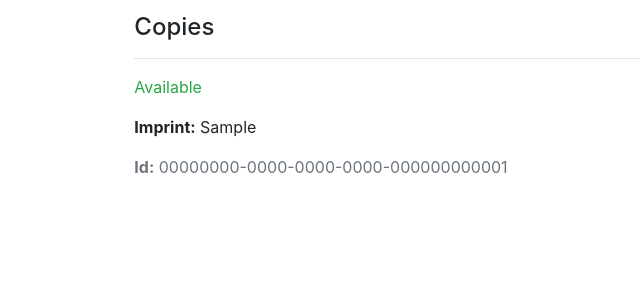
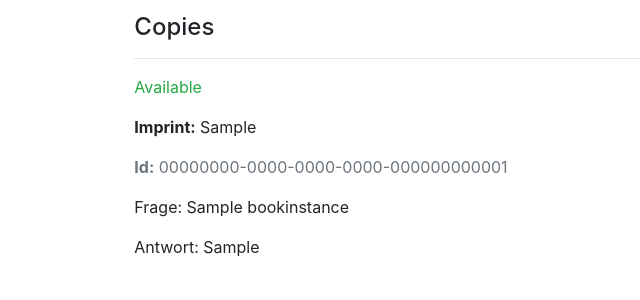
Before and after one commit to mdn/django-locallibrary-tutorial, a Django app: page /catalog/book/1 in a window 1280 px wide. Shown: the part 341-641 px from the top of the page, without its empty margins (114-754 px from the left). Run offline with Django 3.2, Linux system fonts and the light colour scheme; tables that the repository leaves empty hold one stand-in row (values such as "Sample post"); some libraries are stand-ins or nearby versions.

Commit message:
Workpackage hinzugefügt

```diff
--- a/catalog/models.py
+++ b/catalog/models.py
@@ -76,6 +76,8 @@ class BookInstance(models.Model):
     imprint = models.CharField(max_length=200)
     due_back = models.DateTimeField(null=True, blank=True)
     borrower = models.ForeignKey(User, on_delete=models.SET_NULL, null=True, blank=True)
+    target_group_question = models.CharField(max_length=1000, default='')
+    memorizable_workpackage_relevantinformation_tobememorized = models.CharField(max_length=1000, default='')
 
     @property
     def is_overdue(self):
--- a/catalog/templates/catalog/book_detail.html
+++ b/catalog/templates/catalog/book_detail.html
@@ -21,6 +21,8 @@
 {% if copy.status != 'a' %}<p><strong>Due to be returned:</strong> {{copy.due_back}}</p>{% endif %}
 <p><strong>Imprint:</strong> {{copy.imprint}}</p>
 <p class="text-muted"><strong>Id:</strong> {{copy.id}}</p>
+<p>Frage: {{copy.target_group_question}}</p>
+<p>Antwort: {{copy.memorizable_workpackage_relevantinformation_tobememorized}}</p>
 
 {% endfor %}
 </div>
```
Also changed, not shown: catalog/migrations/0026_auto_20201112_2206.py (added).
